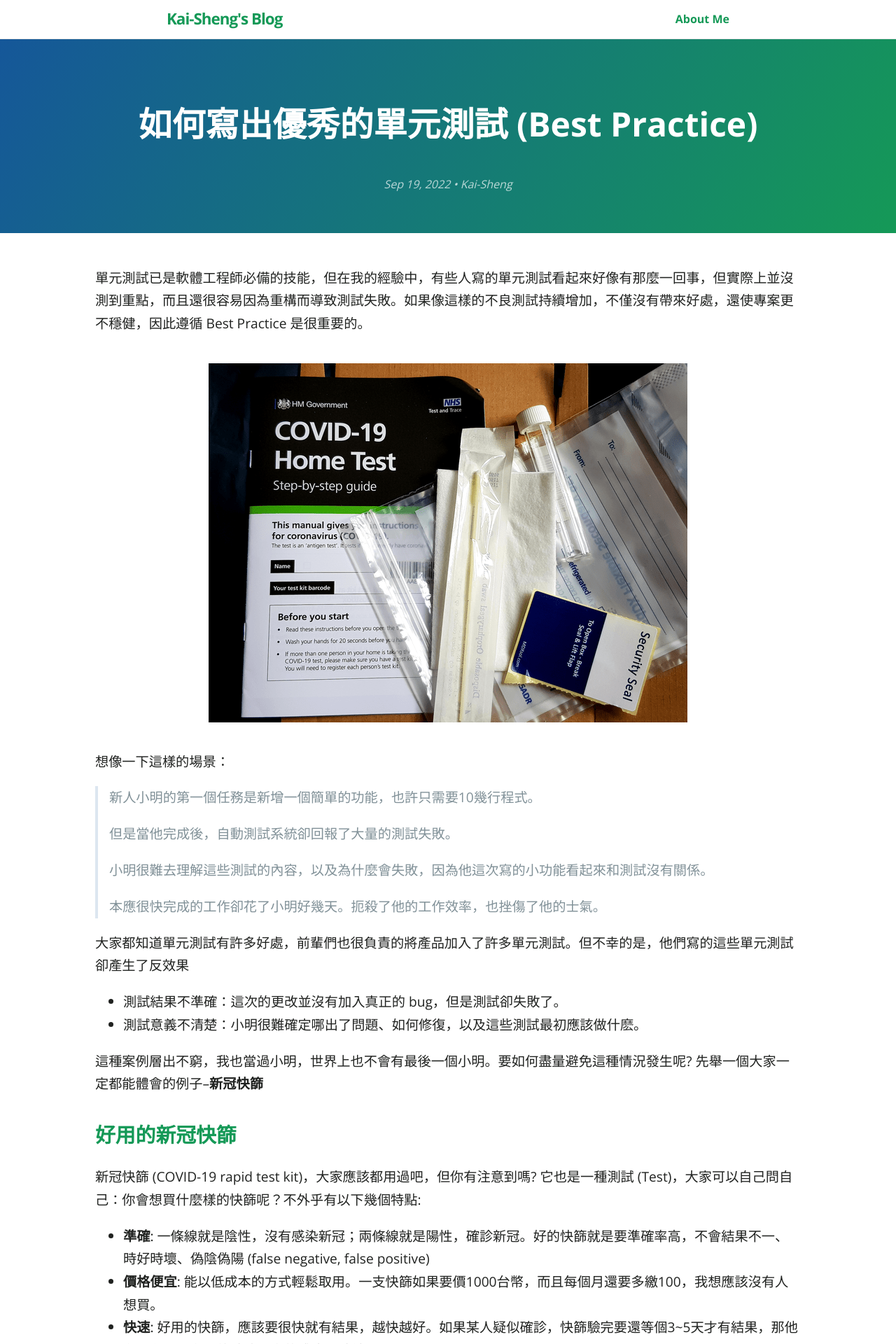
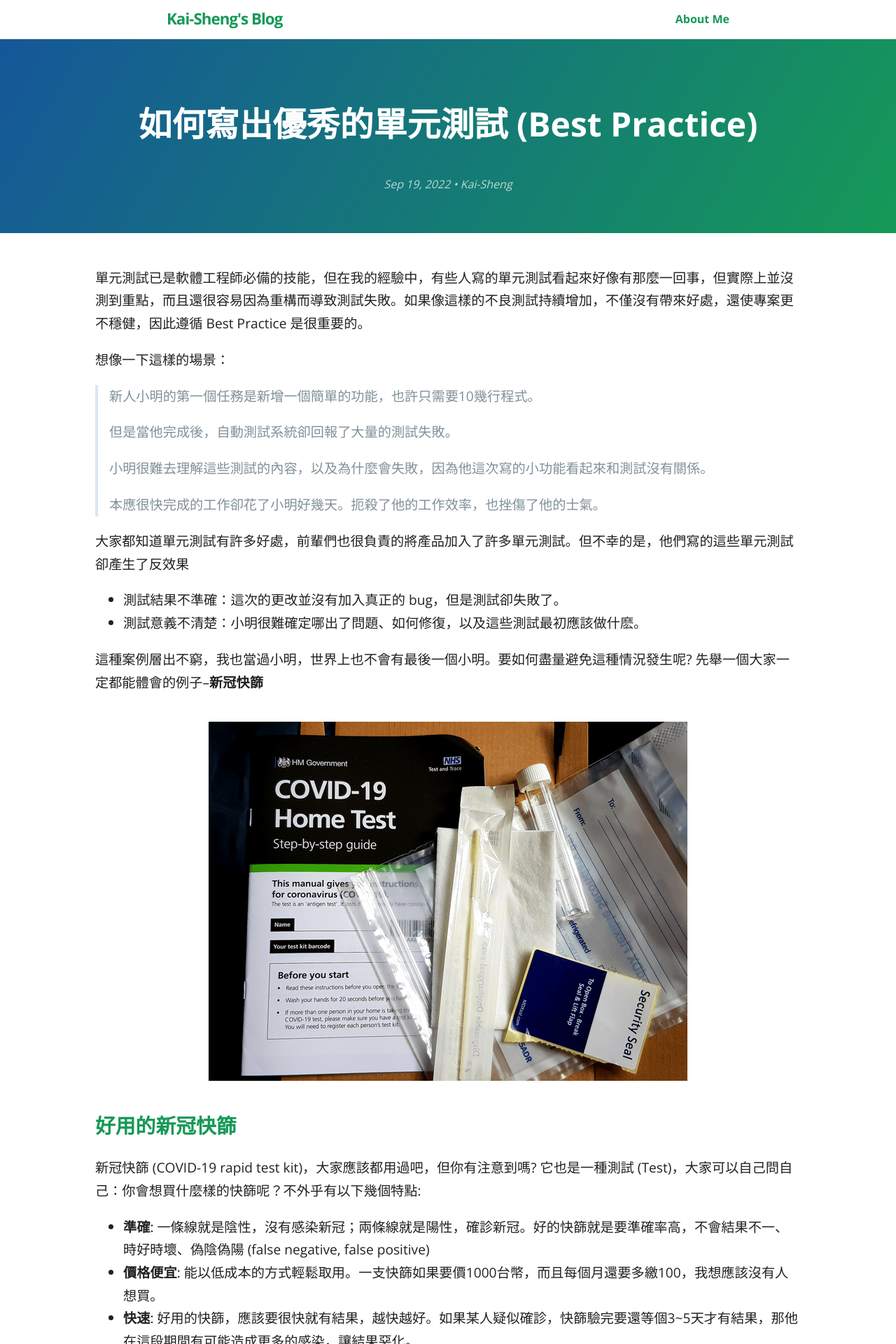
Before and after one commit to KaiSheng714/KaiSheng714.github.io, a Jekyll site: the page built from _posts/2022-09-19-good-unit-test.md, in a window 1280 px wide. Shown: the top 1920 px of the page at 70% size. Built offline with Jekyll 4.4.1, drawn with Linux system fonts in a browser that asks for light colours; comment, search, counter and statistics services are not loaded.

Commit message:
good-unit-test

```diff
--- a/_posts/2022-09-19-good-unit-test.md
+++ b/_posts/2022-09-19-good-unit-test.md
@@ -9,7 +9,7 @@
 
 單元測試已是軟體工程師必備的技能，但在我的經驗中，有些人寫的單元測試看起來好像有那麼一回事，但實際上並沒測到重點，而且還很容易因為重構而導致測試失敗。如果像這樣的不良測試持續增加，不僅沒有帶來好處，還使專案更不穩健，因此遵循 Best Practice 是很重要的。
 
- ![good-unit-test](/assets/image/good-unit-test.png?style=center)
+
 
 想像一下這樣的場景：
 
@@ -28,6 +28,8 @@
 - 測試意義不清楚：小明很難確定哪出了問題、如何修復，以及這些測試最初應該做什麽。
 
 這種案例層出不窮，我也當過小明，世界上也不會有最後一個小明。要如何盡量避免這種情況發生呢? 先舉一個大家一定都能體會的例子--**新冠快篩**
+
+![good-unit-test](/assets/image/good-unit-test.png?style=center)
 
 ## **好用的新冠快篩**
 新冠快篩 (COVID-19 rapid test kit)，大家應該都用過吧，但你有注意到嗎? 它也是一種測試 (Test)，大家可以自己問自己：你會想買什麼樣的快篩呢？不外乎有以下幾個特點:
```
